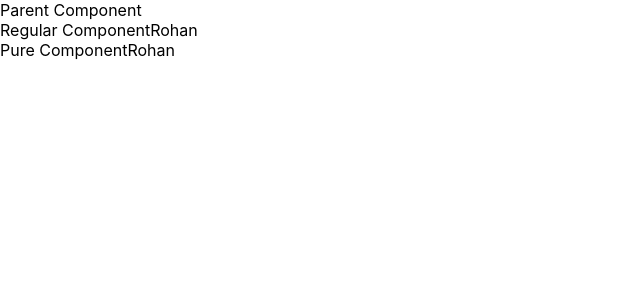
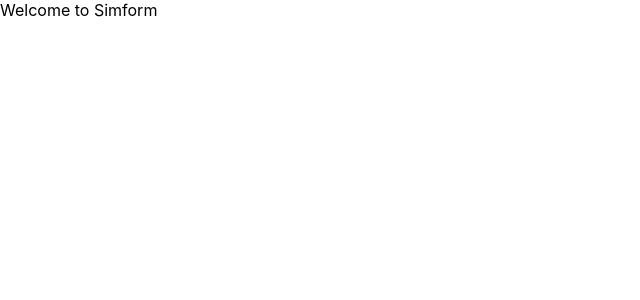
Before and after one commit to razarehan28/React_Learning, a React (Create React App) app in the folder component-learn/: page / in a window 1280 px wide. Shown: the top 300 px of the page, without its empty margins (0-640 px from the left). Built offline with nearby package versions, Linux system fonts and the light colour scheme.

Commit message:
EventHandling,EventBinding,ConditionalRendering

```diff
--- a/component-learn/src/App.js
+++ b/component-learn/src/App.js
@@ -1,13 +1,20 @@
 import React, { Component } from "react";
-import PureComp from "./components/PureComp";
-import RegComp from "./components/RegComp";
-import ParentComp from "./PureComponent/ParentComp";
+import EventBind from "./EventHandling/EventBind";
+import ClassClick from "./EventHandling/ClassClick";
+import FunctionClick from "./EventHandling/FunctionClick";
+import Message from "./components/Message";
+import UserGreeting from "./ConditionalRendering/UserGreeting";
 
 class App extends Component {
   render() {
     return (
       <div>
-        <ParentComp />
+        {/* <ParentComp /> */}
+        {/* <FunctionClick />
+        <ClassClick />
+        <EventBind />
+        <Message /> */}
+        <UserGreeting />
       </div>
     );
   }
--- /dev/null
+++ b/component-learn/src/ConditionalRendering/UserGreeting.js
@@ -0,0 +1,39 @@
+// conditional Rendering in React
+import React, { Component } from "react";
+
+class UserGreeting extends Component {
+  constructor(props) {
+    super(props);
+
+    this.state = {
+      isLoggedIn: true,
+    };
+  }
+
+  render() {
+    // Short circuit Operator
+    return this.state.isLoggedIn && <div>Welcome to Simform</div>;
+    // Ternary operator
+    return this.state.isLoggedIn ? (
+      <div>Welcome To Simform</div>
+    ) : (
+      <div>Thanks To join Simform</div>
+    );
+    // Elements Variable
+    let message;
+    if (this.state.isLoggedIn) {
+      message = <div>Welcome To Simform</div>;
+    } else {
+      message = <div>Thanks to join Simform</div>;
+    }
+    return <div>{message}</div>;
+    // if else operator
+    if (this.state.isLoggedIn) {
+      return <div>Welcome to Simform</div>;
+    } else {
+      return <div>Welcome a Guest</div>;
+    }
+  }
+}
+
+export default UserGreeting;
--- /dev/null
+++ b/component-learn/src/EventHandling/ClassClick.js
@@ -0,0 +1,17 @@
+// Event handling in class component
+import React, { Component } from "react";
+
+class ClassClick extends Component {
+  clickHandler() {
+    console.log("Button is clicked");
+  }
+  render() {
+    return (
+      <div>
+        <button onClick={this.clickHandler}>ClickMe</button>
+      </div>
+    );
+  }
+}
+
+export default ClassClick;
--- /dev/null
+++ b/component-learn/src/EventHandling/EventBind.js
@@ -0,0 +1,30 @@
+// Event Bind in Eventhandler
+import React, { Component } from "react";
+
+class EventBind extends Component {
+  constructor(props) {
+    super(props);
+
+    this.state = {
+      message: "Hello",
+    };
+    this.clickHandler = this.clickHandler.bind(this);
+  }
+  clickHandler() {
+    this.setState({
+      message: "GoodBye",
+    });
+    console.log(this);
+  }
+
+  render() {
+    return (
+      <div>
+        <div>{this.state.message}</div>
+        <button onClick={this.clickHandler}>Clicked</button>
+      </div>
+    );
+  }
+}
+
+export default EventBind;
--- /dev/null
+++ b/component-learn/src/EventHandling/FunctionClick.js
@@ -0,0 +1,15 @@
+// Event Handling in class component
+import React from "react";
+
+const FunctionClick = () => {
+  function clickHandler() {
+    console.log("Button clicked");
+  }
+  return (
+    <div>
+      <button onClick={clickHandler}>Click</button>
+    </div>
+  );
+};
+
+export default FunctionClick;
--- a/component-learn/src/PureComponent/ParentComp.js
+++ b/component-learn/src/PureComponent/ParentComp.js
@@ -1,33 +1,33 @@
-// PARENT COMPONENT
-import React, { Component, PureComponent } from "react";
-import RegComp from "./RegComp";
-import PureComp from "./PureComp";
+// // PARENT COMPONENT
+// import React, { Component, PureComponent } from "react";
+// import RegComp from "./RegComp";
+// import PureComp from "./PureComp";
 
-class ParentComp extends PureComponent {
-  constructor(props) {
-    super(props);
+// class ParentComp extends PureComponent {
+//   constructor(props) {
+//     super(props);
 
-    this.state = {
-      name: "Rohan",
-    };
-  }
-  componentDidMount() {
-    setInterval(() => {
-      this.setState({
-        name: "Rohan",
-      });
-    }, 2000);
-  }
+//     this.state = {
+//       name: "Rohan",
+//     };
+//   }
+//   componentDidMount() {
+//     setInterval(() => {
+//       this.setState({
+//         name: "Rohan",
+//       });
+//     }, 2000);
+//   }
 
-  render() {
-    return (
-      <div>
-        Parent Component
-        <RegComp name={this.state.name} />
-        <PureComp name={this.state.name} />
-      </div>
-    );
-  }
-}
+//   render() {
+//     return (
+//       <div>
+//         Parent Component
+//         <RegComp name={this.state.name} />
+//         <PureComp name={this.state.name} />
+//       </div>
+//     );
+//   }
+// }
 
-export default ParentComp;
+// export default ParentComp;
--- a/component-learn/src/PureComponent/PureComp.js
+++ b/component-learn/src/PureComponent/PureComp.js
@@ -1,10 +1,10 @@
-// PURE COMPONENT
-import React, { PureComponent } from "react";
+// // PURE COMPONENT
+// import React, { PureComponent } from "react";
 
-export class PureComp extends PureComponent {
-  render() {
-    return <div>Pure Component{this.props.name}</div>;
-  }
-}
+// export class PureComp extends PureComponent {
+//   render() {
+//     return <div>Pure Component{this.props.name}</div>;
+//   }
+// }
 
-export default PureComp;
+// export default PureComp;
--- a/component-learn/src/PureComponent/RegComp.js
+++ b/component-learn/src/PureComponent/RegComp.js
@@ -1,10 +1,10 @@
-// REGULAR COMPONENT
-import React, { Component } from "react";
+// // REGULAR COMPONENT
+// import React, { Component } from "react";
 
-class RegComp extends Component {
-  render() {
-    return <div>Regular Component{this.props.name}</div>;
-  }
-}
+// class RegComp extends Component {
+//   render() {
+//     return <div>Regular Component{this.props.name}</div>;
+//   }
+// }
 
-export default RegComp;
+// export default RegComp;
--- a/component-learn/src/components/Message.js
+++ b/component-learn/src/components/Message.js
@@ -1,24 +1,25 @@
-// import React, { Component } from "react";
-// class Message extends Component {
-//   constructor() {
-//     super();
-//     this.state = {
-//       message: "welcome visitor",
-//     };
-//   }
-//   changeMessage() {
-//     this.setState({
-//       message: "Thankyou for subscriber",
-//     });
-//   }
-//   render() {
-//     return (
-//       <div>
-//         <h1>{this.state.message}</h1>
-//         <button onClick={() => this.changeMessage()}>Subscribe</button>
-//       </div>
-//     );
-//   }
-// }
+import React, { Component } from "react";
+class Message extends Component {
+  constructor() {
+    super();
+    this.state = {
+      message: "welcome visitor",
+    };
+  }
+  changeMessage() {
+    this.setState({
+      message: "Thankyou for subscriber",
+    });
+    console.log(this.state)
+  }
+  render() {
+    return (
+      <div>
+        <h1>{this.state.message}</h1>
+        <button onClick={() => this.changeMessage()}>Subscribe</button>
+      </div>
+    );
+  }
+}
 
-// export default Message;
+export default Message;
```
